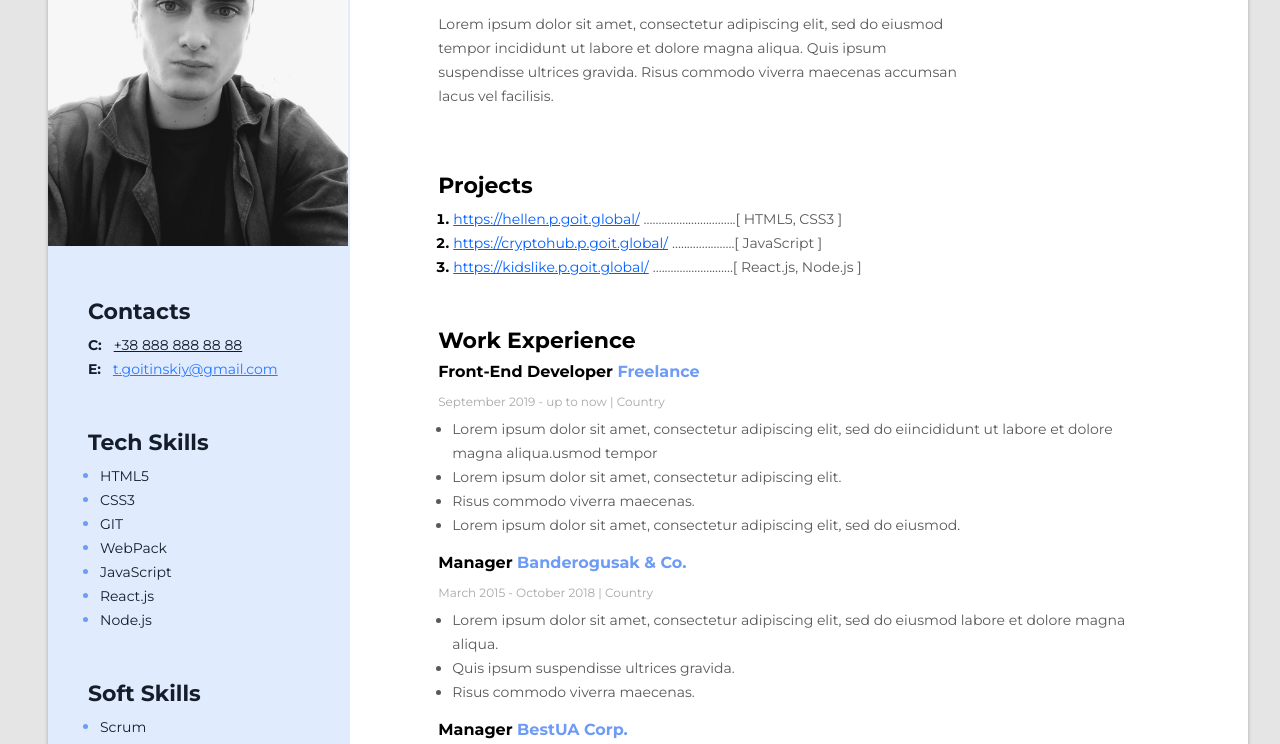
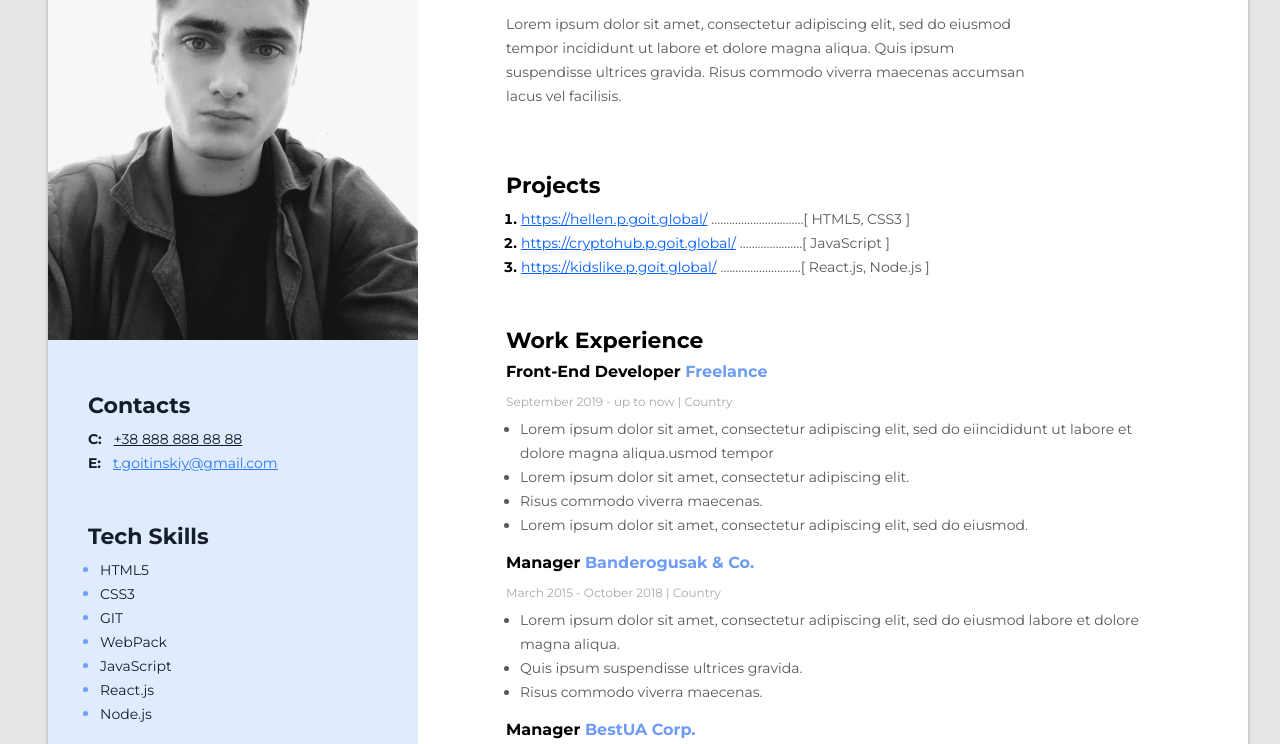
Before and after one commit to WolodymyrRubai/my-test-resume, a plain HTML site: page index.html in a window 1280 px wide. Shown: the part 242-986 px from the top of the page. Drawn offline with Linux system fonts and the light colour scheme.

Commit message:
finish-resume-goiti-6day

```diff
--- a/index.html
+++ b/index.html
@@ -140,7 +140,7 @@
           src="./img/photo_2023-01-15_17-36-40.jpg"
           class="my-photo"
           alt="My photo"
-          width="300px"
+          width="370px"
         />
         <!-- Contacts -->
         <div class="cotacts-continer">
```
